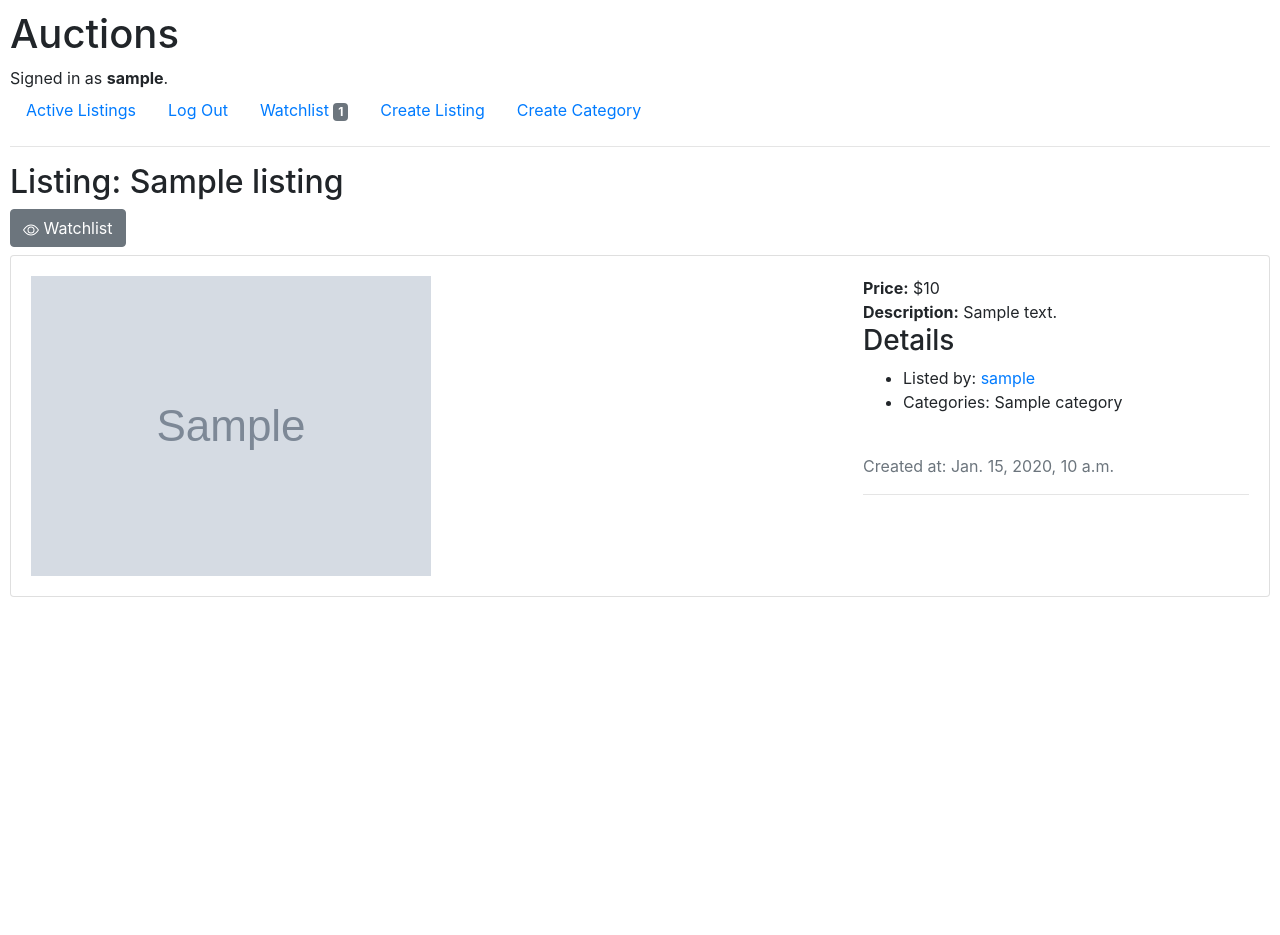
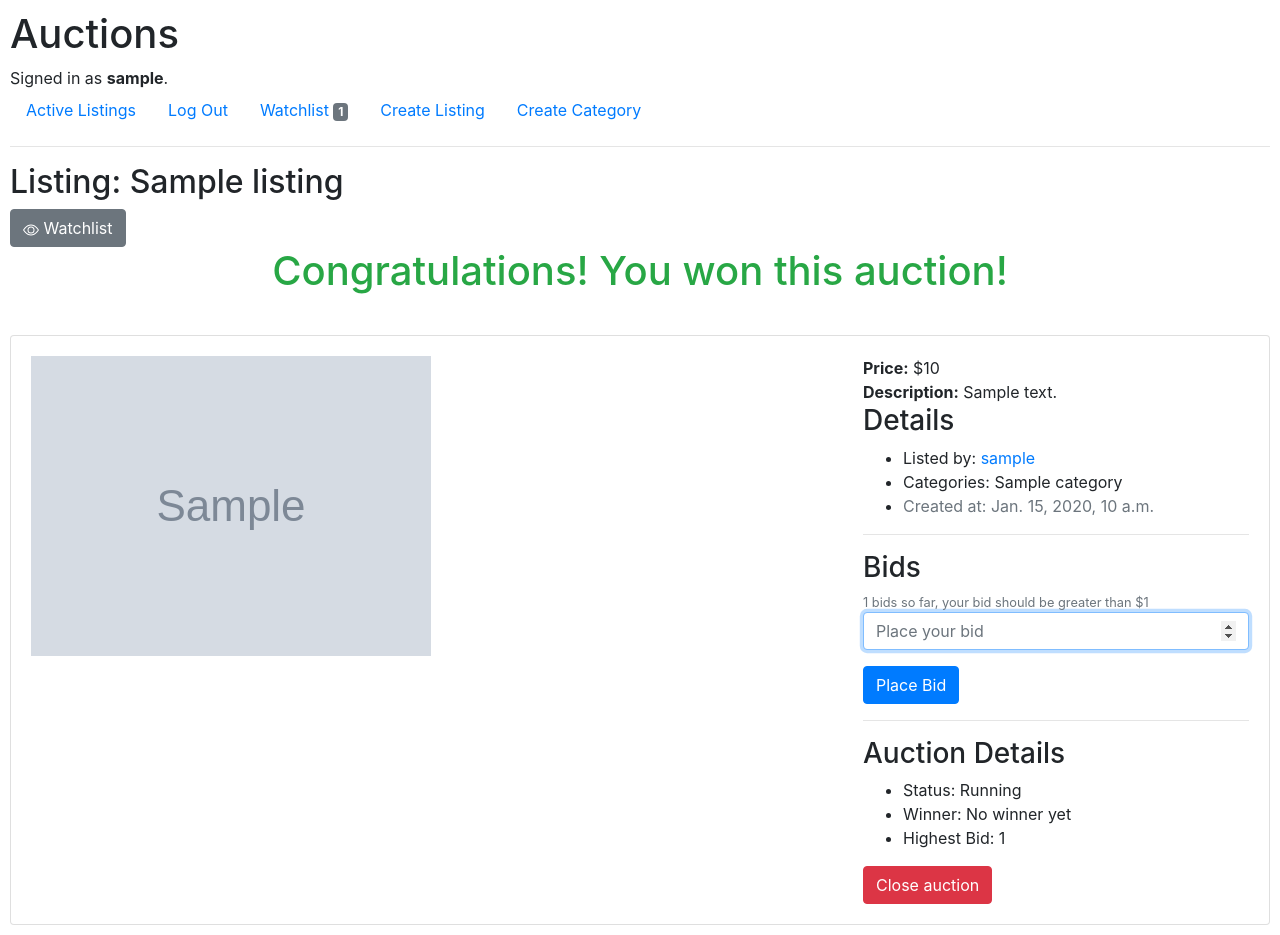
Before and after one commit to mohamedsaad308/commerce, a Django app: page /listing/1 in a window 1280 px wide. Before the commit the page ends 597 px from the top, so only its background shows below. Run offline with Django 3.2, Linux system fonts and the light colour scheme; a user stored in the database is signed in; tables that the repository leaves empty hold one stand-in row (values such as "Sample post"); grey boxes marked "Sample" are stand-in pictures; some libraries are stand-ins or nearby versions.

Commit message:
finish till showing the winner page

```diff
--- a/auctions/templates/auctions/listing.html
+++ b/auctions/templates/auctions/listing.html
@@ -16,6 +16,9 @@
   </svg>
   Watchlist
 </a>
+{% if not list.active and request.user == winner %}
+<h1 class="text-center text-success">Congratulations! You won this auction!</h1>
+{% endif %}
 <br />
 <div class="card mt-2 h-30">
   <div class="card-body">
@@ -42,11 +45,52 @@
             <a href="#">{{listing.user}} </a>
           </li>
           <li>Categories: {{listing.categories}}</li>
+          <li><p class="text-muted">Created at: {{listing.created_at}}</p></li>
         </ul>
-        <br />
-        <p class="text-muted">Created at: {{listing.created_at}}</p>
+        <hr />
+        {% if listing.active %}
+        <h3>Bids</h3>
+        {% if listing.listing_bids.count %}
+        <small class="form-text text-muted"
+          >{{ listing.listing_bids.count }} bids so far, your bid should be greater than ${{ last_bid_value }}</small
+        >
+        {% else %}
+        <small class="form-text text-muted">No bids so far, your bid should be at least ${{ listing.price }}</small>
+        {% endif %}
 
+        <form action="{% url 'create-bid' listing.id %}" method="post">
+          {% csrf_token %}
+          <div class="form-group">
+            <input autofocus="" class="form-control" type="number" min="0" name="bid" placeholder="Place your bid" />
+            {% if request.session.message %}
+            <small class="text-danger form-text">{{ request.session.message }}</small>
+            {% endif %}
+          </div>
+          <input class="btn btn-primary" type="submit" value="Place Bid" />
+        </form>
         <hr />
+        <div class="auction">
+          <h3>Auction Details</h3>
+          <ul>
+            <li>Status: Running</li>
+            <li>Winner: No winner yet</li>
+            <li>Highest Bid: {{ last_bid_value }}</li>
+          </ul>
+          {% if listing.user == request.user %}
+          <a href="{% url 'close-auction' listing.id %}" class="btn btn-danger">Close auction</a>
+          {% endif %}
+        </div>
+
+        {% else %}
+        <div class="auction">
+          <h3>Auction Details</h3>
+          <ul>
+            <li>Status: Closed</li>
+            <li>Winner: {{ winner }}</li>
+            <li>Highest Bid: {{ last_bid_value }}</li>
+          </ul>
+        </div>
+        {% endif %}
       </div>
     </div>
   </div>
--- a/auctions/urls.py
+++ b/auctions/urls.py
@@ -10,5 +10,7 @@ urlpatterns = [
     path("add-category", views.add_category, name="add-category"),
     path("add-listing", views.add_listing, name="add-listing"),
     path("listing/<int:id>", views.show_listing, name="show-listing"),
-    path("watchlist/<int:id>", views.edit_watchlist, name="edit-watchlist"),
+    path("listing/<int:id>/watchlist", views.edit_watchlist, name="edit-watchlist"),
+    path("listing/<int:id>/create-bid", views.create_bid, name="create-bid"),
+    path("listing/<int:id>/close-auction", views.close_auction, name="close-auction"),
 ]
--- a/auctions/views.py
+++ b/auctions/views.py
@@ -6,7 +6,7 @@ from django.urls import reverse
 
 from django.contrib.auth.decorators import login_required
 
-from .models import User, Listing, Watchlist
+from .models import User, Listing, Watchlist, Bid
 from .forms import CategoryForm, ListingForm
 
 def index(request):
@@ -95,7 +95,15 @@ def add_listing(request):
 @login_required
 def show_listing(request, id):
     listing = get_object_or_404(Listing, id=id)
-    return render(request, 'auctions/listing.html', {"listing" : listing})
+    context = {"listing" : listing}
+
+    last_bid = listing.listing_bids.order_by('-bid_value').first()
+    if last_bid:
+        context['last_bid_value'] = last_bid.bid_value
+        context['winner'] = last_bid.user
+    else:
+        context['winner'] = listing.user
+    return render(request, 'auctions/listing.html', context)
 
 @login_required
 def edit_watchlist(request, id):
@@ -106,3 +114,34 @@ def edit_watchlist(request, id):
         listing = Watchlist(listing_id = id, user_id=request.user.id)
         listing.save()
     return redirect('show-listing', id)
+
+
+
+@login_required
+def create_bid(request, id):
+    if request.method == "POST":
+        current_bid_value = int(request.POST["bid"])
+        last_bid = Bid.objects.filter(listing_id=id).order_by('-bid_value').first()
+        if last_bid:
+            if current_bid_value <= last_bid.bid_value:
+                request.session["message"] = f"Your bid shoud be greater than the last bid (${last_bid.bid_value})"
+                return redirect('show-listing', id)
+        else:
+            listing = get_object_or_404(Listing, id=id)
+            if listing:
+                if current_bid_value < listing.price:
+                    request.session["message"] = f"Your bid shoud be equal or greater than the starting bid (${listing.price})"
+                    return redirect('show-listing', id)
+
+        bid = Bid(bid_value=current_bid_value, listing_id=id, user=request.user)
+        bid.save()
+        if request.session["message"]:
+            del request.session["message"]
+        return redirect('show-listing', id)
+
+@login_required
+def close_auction(request, id):
+    listing = get_object_or_404(Listing, id=id)
+    listing.active = False
+    listing.save()
+    return redirect('show-listing', id)
```
